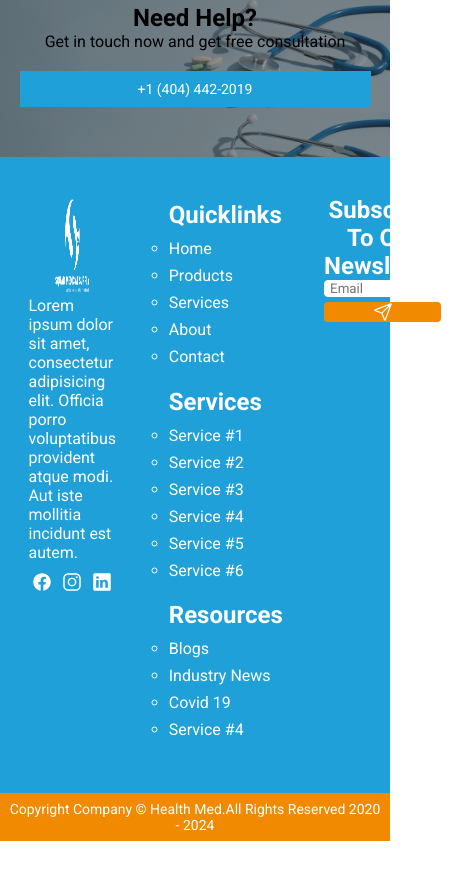
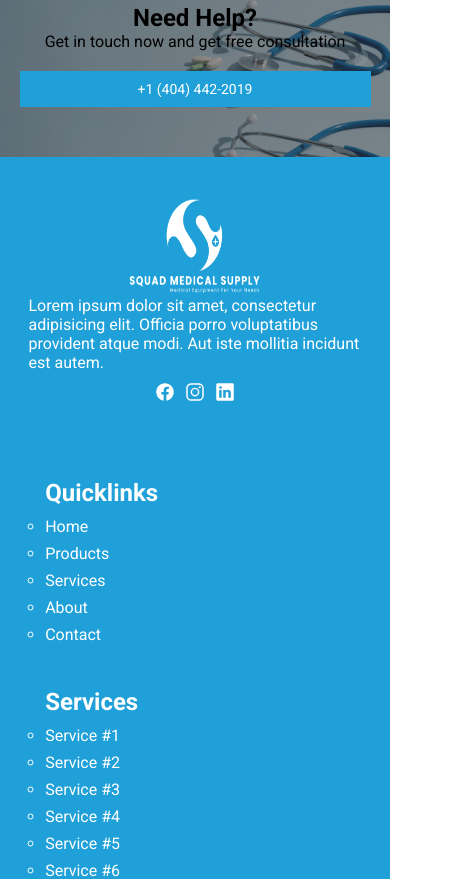
Before and after one commit to MKashanButt/squad-medical-supplies, a Next.js app: page / in a window 390 px wide. Shown: the part 5149-6028 px from the top of the page, 460 px wide, since content can reach past the window. Before the commit the page ends 5990 px from the top, so only its background shows below. Built offline with nearby package versions, Linux system fonts and the light colour scheme.

Commit message:
fixed responsive issue on container

```diff
--- a/src/assets/css/components/Footer.module.css
+++ b/src/assets/css/components/Footer.module.css
@@ -99,7 +99,7 @@
 }
 
 @media (max-width: 640px) {
-    .footer {
+    .footer .container {
         flex-direction: column;
         gap: 20px;
         padding: 20px 10px;
```
